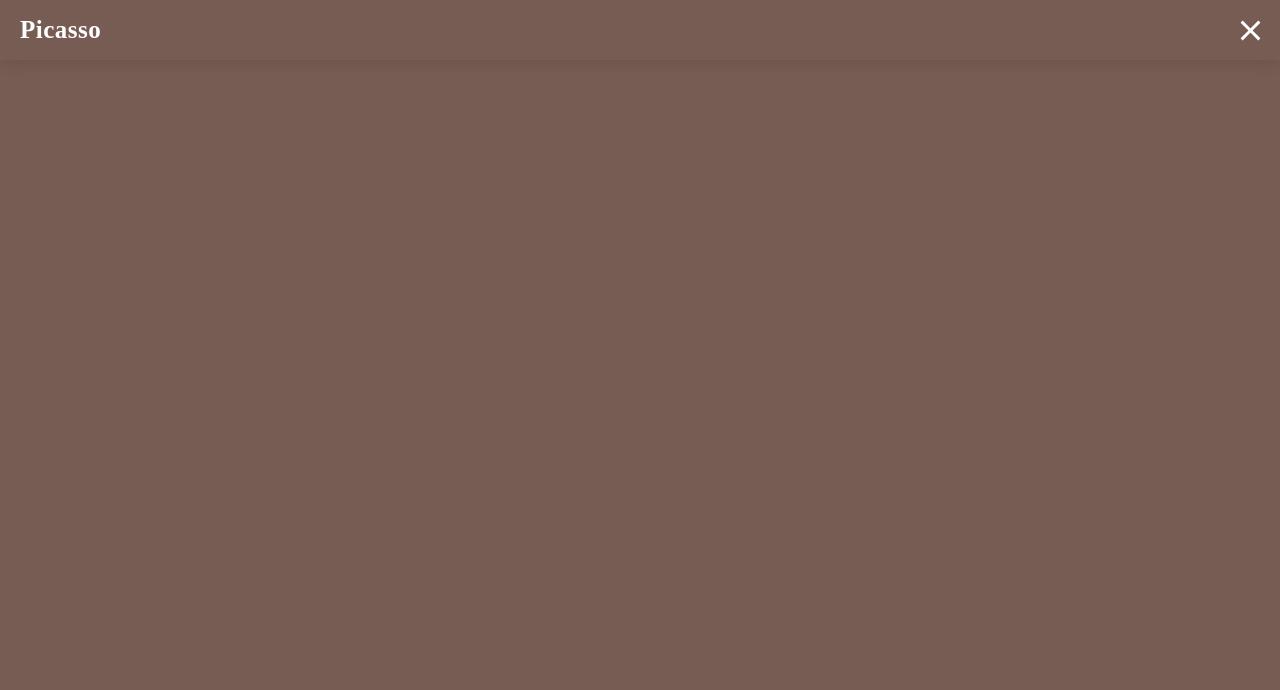
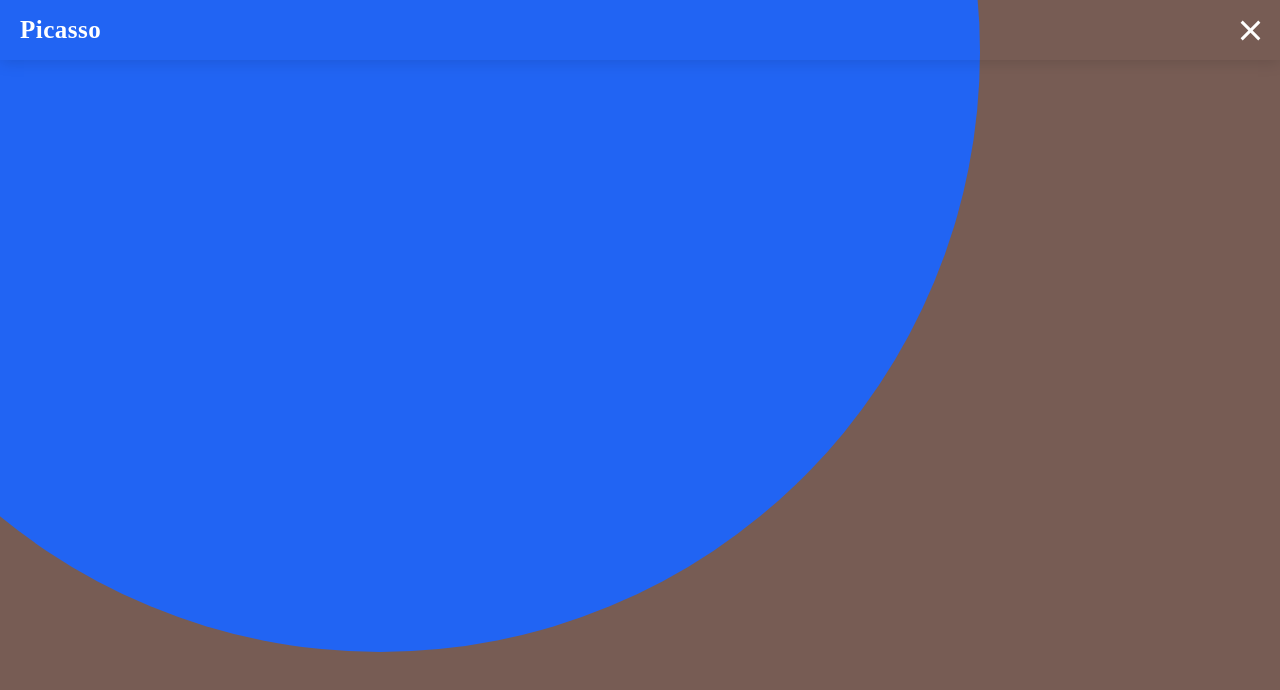
Before and after one commit to edwindelbosque/picasso-fe, a React (Create React App) app: page / in a window 1280 px wide. Both pictures are taken after a click on the element 1250 px from the left and 30 px from the top of the page. Shown: the top 690 px of the page. Built offline with nearby package versions, Linux system fonts and the light colour scheme; a web font is replaced by a local one.

Commit message:
Add circle to NavBar as graphic background

```diff
--- a/src/components/NavBar/NavBar.js
+++ b/src/components/NavBar/NavBar.js
@@ -34,7 +34,19 @@ const NavBar = () => {
 				</div>
 			</nav>
 			<div className={`menu ${menuIsActive && 'show-menu'}`}>
-				<div>
+				<div className='information-area'>
+					<Fade bottom when={menuIsActive} delay={200} duration={400}>
+						<h1>
+							Save all of your palettes by creating an <span>account.</span>
+						</h1>
+					</Fade>
+					<div
+						className={`hidden-circle ${menuIsActive &&
+							'active-circle'}`}></div>
+				</div>
+			</div>
+			{/* <div className={`menu ${menuIsActive && 'show-menu'}`}>
+				<div className='access-buttons'>
 					<Fade right when={menuIsActive} duration={300} delay={200}>
 						<button
 							className={`login-button ${menuIsActive && 'animate-button'}`}>
@@ -45,8 +57,8 @@ const NavBar = () => {
 							Sign Up
 						</button>
 					</Fade>
-				</div>
-			</div>
+				</div> */}
+			{/* </div> */}
 		</>
 	);
 };
--- a/src/components/NavBar/NavBar.scss
+++ b/src/components/NavBar/NavBar.scss
@@ -106,7 +106,7 @@ $main: #ffffff;
 	transition: 0.3s ease-in-out;
 	transition-delay: 0.24s;
 
-	div {
+	.access-buttons {
 		width: 100%;
 		margin-top: 75px;
 		height: 60px;
@@ -150,6 +150,43 @@ $main: #ffffff;
 			transition: 0.1s;
 		}
 	}
+
+	.information-area {
+		height: 80%;
+		width: 850px;
+		padding-left: 80px;
+		display: block;
+		margin-top: 120px;
+
+		h1 {
+			color: $main;
+			font-size: 80px;
+			font-family: 'Roboto';
+			letter-spacing: -0.5px;
+
+			span {
+				border-bottom: 5px solid $accent;
+			}
+		}
+	}
+}
+
+.hidden-circle {
+	height: 1200px;
+	width: 1200px;
+	background: $accent2;
+	position: relative;
+	top: -950px;
+	left: -300px;
+	z-index: -1;
+	border-radius: 50%;
+	opacity: 0;
+	transition: 0.2s;
+	transition-delay: 0.2s;
+}
+
+.active-circle {
+	opacity: 1;
 }
 
 .show-menu {
```
Also changed, not shown: src/components/Catalogs/Catalogs.js (added, +7 -0 lines), src/components/Palettes/Palettes.js (added, +7 -0 lines), src/components/Catalogs/Catalogs.scss (added), src/components/Palettes/Palettes.scss (added), 2 other files (tests, documents, lock files or other folders).
